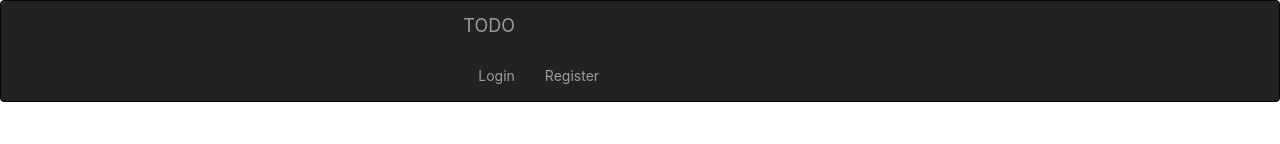
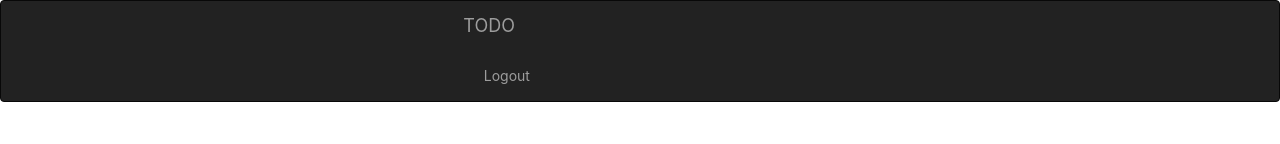
Before and after one commit to Bhanups123/ToDo_notification, a React (Create React App) app in the folder front_end/: page /login in a window 1280 px wide. Shown: the top 144 px of the page. Built offline with nearby package versions, Linux system fonts and the light colour scheme; the HTML template or start-up script is replaced by a standard one.

Commit message:
added logout funct

```diff
--- a/front_end/src/authActions.js
+++ b/front_end/src/authActions.js
@@ -1,6 +1,15 @@
-export default decoded => {
+import authHeader from "./utils/authheader";
+
+export const setCurrentUser = decoded => {
   return {
     type: "SET_CURRENT_USER",
     payload: decoded
   };
 };
+
+export const logoutUser = () => dispatch => {
+  //dispatch why like this
+  localStorage.removeItem("jwtToken");
+  authHeader(false);
+  dispatch(setCurrentUser({}));
+};
--- a/front_end/src/components/auth/login.js
+++ b/front_end/src/components/auth/login.js
@@ -3,7 +3,7 @@ import { connect } from "react-redux";
 import axios from "axios";
 import authHeader from "../../utils/authheader";
 import jwt_decode from "jwt-decode";
-import setCurrentUser from "../../authActions";
+import { setCurrentUser } from "../../authActions";
 
 class Login extends Component {
   state = {
--- a/front_end/src/components/layout/navbar.js
+++ b/front_end/src/components/layout/navbar.js
@@ -1,10 +1,14 @@
 import React, { Component } from "react";
-import { Link } from "react-router-dom";
+import { Link, withRouter } from "react-router-dom";
 import { connect } from "react-redux";
-import setCurrentUser from "../../authActions";
-import logout from "../../utils/logout";
+import { logoutUser } from "../../authActions";
 
 class Navbar_c extends Component {
+  onLogoutClick(e) {
+    e.preventDefault();
+    this.props.logoutUser();
+    this.props.history.push("/"); //why not working without using withRouter.
+  }
   render() {
     const guestLinks = (
       <div>
@@ -24,7 +28,11 @@ class Navbar_c extends Component {
       <div>
         <ul className="nav navbar-nav navbar-right">
           <li>
-            <a href="#" onClick={logout} className="nav-link">
+            <a
+              href="#"
+              onClick={this.onLogoutClick.bind(this)}
+              className="nav-link"
+            >
               Logout
             </a>
           </li>
@@ -41,7 +49,7 @@ class Navbar_c extends Component {
               </Link>
               {console.log("efkefd", this.props)}
 
-              {this.props.isAuthenticated ? authLinks : guestLinks}
+              {this.props.isAuthenticated ? guestLinks : authLinks}
             </div>
           </div>
         </nav>
@@ -53,4 +61,4 @@ const mapStateToProps = state => ({
   auth: state.auth
 });
 
-export default connect(mapStateToProps, { setCurrentUser })(Navbar_c);
+export default connect(mapStateToProps, { logoutUser })(withRouter(Navbar_c));
--- a/front_end/src/store.js
+++ b/front_end/src/store.js
@@ -11,6 +11,12 @@ const initState = {
 const authReducer = (state = initState, action) => {
   switch (action.type) {
     case "SET_CURRENT_USER":
+      return {
+        ...state,
+        isAuthenticated: !isEmpty(action.payload),
+        user: action.payload
+      };
+    case "LOGOUT_USER":
       return {
         ...state,
         isAuthenticated: !isEmpty(action.payload),
```
Also changed, not shown: front_end/src/utils/logout.js (added, +8 -0 lines).
